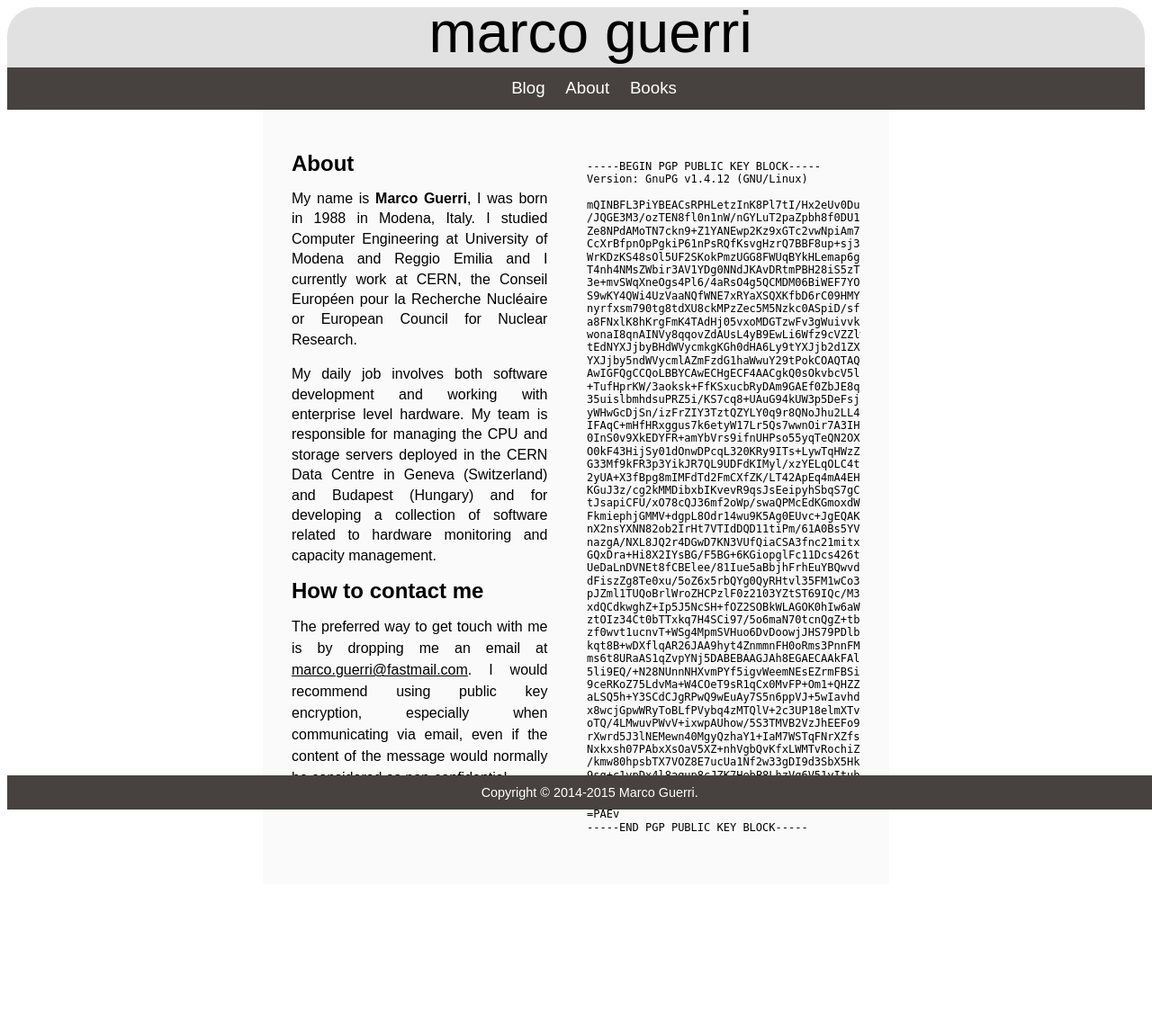
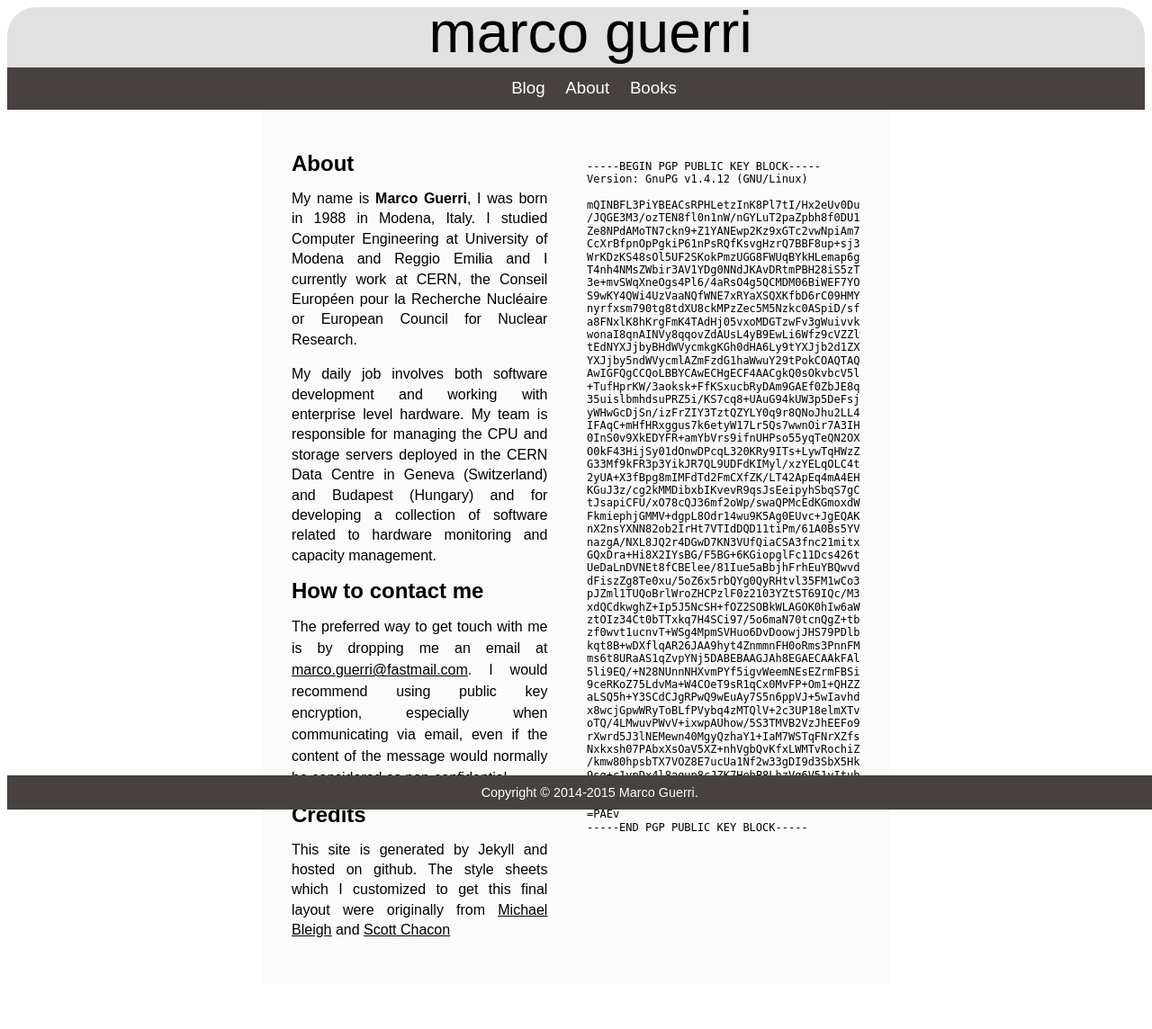
Before and after one commit to marcoguerri/marcoguerri.github.io, a Jekyll site: the page built from about.html, in a window 1280 px wide. Shown: the whole page at 90% size. Built offline with Jekyll 4.4.1, drawn with Linux system fonts in a browser that asks for light colours; nearby versions of some CDN libraries; Markdown is read by kramdown in place of the engine named in the settings; before the commit the page ends 1033 px from its top, so only the background shows below that.

Commit message:
Added credits

```diff
--- a/_includes/about.markdown
+++ b/_includes/about.markdown
@@ -23,3 +23,9 @@ How to contact me
 <div id='email'>I would recommend using public key encryption, especially when communicating via email,
 even if the content of the message would normally be considered as non-confidential.
 </div>
+
+Credits
+=======
+This site is generated by Jekyll and hosted on github. The style sheets which
+I customized to get this final layout were originally from <a href="http://github.com/mbleigh" target="_blank"><u>Michael Bleigh</u></a> and
+<a href="http://schacon.github.io/" target="_blank"><u>Scott Chacon</u></a>
```
